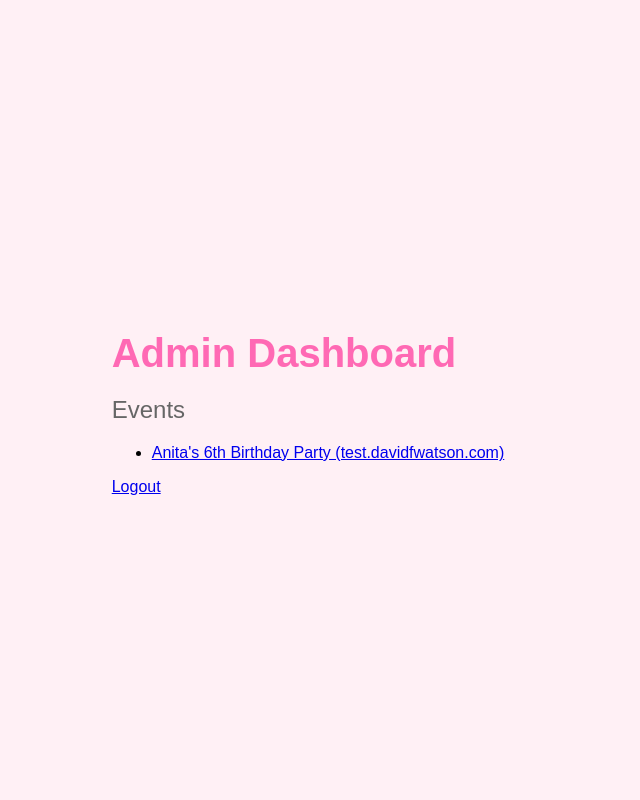
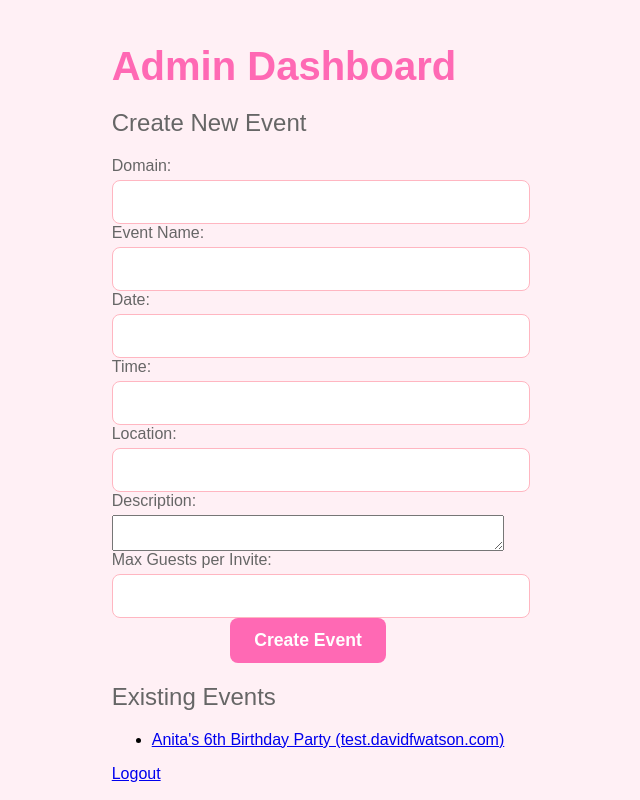
Before and after one commit to davidfwatson/rsvp-site, a Flask app: page /admin in a window 1280 px wide. Shown: the whole page, without its empty margins (332-972 px from the left). Run offline with Flask 3, Linux system fonts and the light colour scheme; the visitor is signed in with stand-in values (Sample User, id 1).

Commit message:
multiple events

```diff
--- a/app.py
+++ b/app.py
@@ -1,13 +1,15 @@
 import json
-from flask import Flask, render_template, request, redirect, url_for, send_from_directory, flash, session
-from datetime import datetime
-from event_config import get_event_config, get_all_events, update_event_config
-from email_handler import send_email, get_credentials
-from email_content import generate_confirmation_email_body, generate_invitation_email_body
-from functools import wraps
-from google_auth_oauthlib.flow import Flow
 import os
 import pickle
+from datetime import datetime
+from functools import wraps
+
+from flask import Flask, render_template, request, redirect, url_for, send_from_directory, flash, session
+from google_auth_oauthlib.flow import Flow
+
+from event_config import get_event_config, get_all_events, update_event_config, add_new_event
+from email_handler import send_email
+from email_content import generate_confirmation_email_body, generate_invitation_email_body
 
 app = Flask(__name__)
 
@@ -37,6 +39,11 @@ def load_rsvps(event_id):
 def save_rsvps(event_id, rsvps):
     with open(f'rsvps_{event_id}.json', 'w') as f:
         json.dump(rsvps, f, indent=2)
+
+@app.before_request
+def before_request():
+    app.logger.debug(f"Session: {session}")
+    app.logger.debug(f"Request path: {request.path}")
 
 @app.route('/')
 def index():
@@ -80,7 +87,7 @@ def thank_you():
     num_guests = request.args.get('num_guests', 1)
     return render_template('thank_you.html', event=event_config, name=name, attending=attending, num_guests=num_guests)
 
-@app.route('/static/<file>')
+@app.route('/static/<path:file>')
 def serve_static(file):
     return send_from_directory('static', file)
 
@@ -100,12 +107,32 @@ def admin_logout():
     session.pop('admin_logged_in', None)
     return redirect(url_for('admin_login'))
 
-
 @app.route('/admin')
 @admin_required
 def admin_dashboard():
     events = get_all_events()
     return render_template('admin_dashboard.html', events=events)
+
+@app.route('/admin/new_event', methods=['POST'])
+@admin_required
+def new_event():
+    if request.method == 'POST':
+        domain = request.form['domain']
+        event_data = {
+            'name': request.form['name'],
+            'date': request.form['date'],
+            'time': request.form['time'],
+            'location': request.form['location'],
+            'description': request.form['description'],
+            'max_guests_per_invite': request.form['max_guests_per_invite']
+        }
+        try:
+            add_new_event(domain, event_data)
+            flash('New event created successfully!', 'success')
+        except Exception as e:
+            flash(f'Error creating new event: {str(e)}', 'error')
+    return redirect(url_for('admin_dashboard'))
+
 
 @app.route('/admin/<path:event_domain>', methods=['GET', 'POST'])
 @admin_required
@@ -120,6 +147,7 @@ def admin(event_domain):
         if 'update_event' in request.form:
             # Update event configuration
             new_config = {
+                "domain": event_domain,  # Keep the original domain
                 "id": event_config['id'],  # Keep the original ID
                 "name": request.form['name'],
                 "date": request.form['date'],
@@ -145,7 +173,6 @@ def admin(event_domain):
 
     return render_template('admin_event.html', event=event_config, rsvps=rsvps, event_domain=event_domain)
 
-
 @app.route('/oauth2callback')
 def oauth2callback():
     # This route will handle the OAuth callback
@@ -165,7 +192,6 @@ def oauth2callback():
     flash('Successfully authenticated with Google', 'success')
     return redirect(url_for('admin_dashboard'))
 
-
 if __name__ == '__main__':
     os.environ['OAUTHLIB_INSECURE_TRANSPORT'] = '1'  # To allow OAuth on http://localhost
     app.run(port=5000, debug=True)
--- a/event_config.py
+++ b/event_config.py
@@ -1,51 +1,89 @@
 import json
 import os
+import uuid
 
 EVENT_CONFIG_FILE = 'event_config.json'
 
+
 def load_event_config():
-    if os.path.exists(EVENT_CONFIG_FILE):
-        with open(EVENT_CONFIG_FILE, 'r') as f:
-            return json.load(f)
-    return {}
+  if os.path.exists(EVENT_CONFIG_FILE):
+    with open(EVENT_CONFIG_FILE, 'r') as f:
+      data = json.load(f)
+      # Ensure the loaded data is a list of dictionaries
+      if isinstance(data, list) and all(
+          isinstance(event, dict) for event in data):
+        return data
+  return []
+
 
 def save_event_config(events):
-    with open(EVENT_CONFIG_FILE, 'w') as f:
-        json.dump(events, f, indent=2)
+  with open(EVENT_CONFIG_FILE, 'w') as f:
+    json.dump(events, f, indent=2)
+
 
 def create_default_event():
-    return {
-        "test.davidfwatson.com": {
-            "id": "anita_6th",
-            "name": "Anita's 6th Birthday Party",
-            "date": "November, 2024",
-            "time": "7:00 PM",
-            "location": "1787 Montecito Ave, Mountain View",
-            "description": "We're having grilled cheese and mac and cheese.",
-            "max_guests_per_invite": 5
-        }
-    }
+  return [{
+      "domain": "test.davidfwatson.com",
+      "id": "anita_6th",
+      "name": "Anita's 6th Birthday Party",
+      "date": "November, 2024",
+      "time": "7:00 PM",
+      "location": "1787 Montecito Ave, Mountain View",
+      "description": "We're having grilled cheese and mac and cheese.",
+      "max_guests_per_invite": 5
+  }]
+
 
 events = load_event_config()
 
 # Check if events is empty, if so, create the default event
 if not events:
-    events = create_default_event()
-    save_event_config(events)
-
-# Mapping of alternative domains to main domains
-domain_aliases = {
-    "127.0.0.1:5000": "test.davidfwatson.com",
-}
+  events = create_default_event()
+  save_event_config(events)
 
 def get_event_config(domain):
-    # Check if the domain is an alias, and if so, use the main domain
-    main_domain = domain_aliases.get(domain, domain)
-    return events.get(main_domain, {})
+    if domain.startswith('127.0.0.1') or domain.startswith('localhost'):
+        # For local development, return the most recently added event
+        return events[-1] if events else None
+
+    # For all other domains, find the matching event
+    for event in events:
+        if isinstance(event, dict) and event.get('domain') == domain:
+            return event
+    return None
+
 
 def get_all_events():
-    return events
+  return {event['domain']: event for event in events if isinstance(event, dict)}
+
 
 def update_event_config(domain, new_config):
-    events[domain] = new_config
-    save_event_config(events)
+  for i, event in enumerate(events):
+    if isinstance(event, dict) and event.get('domain') == domain:
+      events[i] = new_config
+      save_event_config(events)
+      return
+  # If the event doesn't exist, add it
+  events.append(new_config)
+  save_event_config(events)
+
+
+def add_new_event(domain, event_data):
+  event_id = str(uuid.uuid4())[:8]  # Generate a short unique ID
+  new_event = {
+      "domain": domain,
+      "id": event_id,
+      "name": event_data['name'],
+      "date": event_data['date'],
+      "time": event_data['time'],
+      "location": event_data['location'],
+      "description": event_data['description'],
+      "max_guests_per_invite": int(event_data['max_guests_per_invite'])
+  }
+  events.append(new_event)
+  save_event_config(events)
+  return event_id
+
+
+# Debugging: Print the contents of events
+print("Current events:", events)
--- a/templates/admin_dashboard.html
+++ b/templates/admin_dashboard.html
@@ -9,7 +9,34 @@
 <body>
     <div class="admin-container">
         <h1>Admin Dashboard</h1>
-        <h2>Events</h2>
+
+        <h2>Create New Event</h2>
+        <form action="{{ url_for('new_event') }}" method="POST">
+            <label for="domain">Domain:</label>
+            <input type="text" id="domain" name="domain" required>
+
+            <label for="name">Event Name:</label>
+            <input type="text" id="name" name="name" required>
+
+            <label for="date">Date:</label>
+            <input type="text" id="date" name="date" required>
+
+            <label for="time">Time:</label>
+            <input type="text" id="time" name="time" required>
+
+            <label for="location">Location:</label>
+            <input type="text" id="location" name="location" required>
+
+            <label for="description">Description:</label>
+            <textarea id="description" name="description" required></textarea>
+
+            <label for="max_guests_per_invite">Max Guests per Invite:</label>
+            <input type="number" id="max_guests_per_invite" name="max_guests_per_invite" required>
+
+            <button type="submit">Create Event</button>
+        </form>
+
+        <h2>Existing Events</h2>
         <ul>
             {% for domain, event in events.items() %}
                 <li><a href="{{ url_for('admin', event_domain=domain) }}">{{ event['name'] }} ({{ domain }})</a></li>
```
